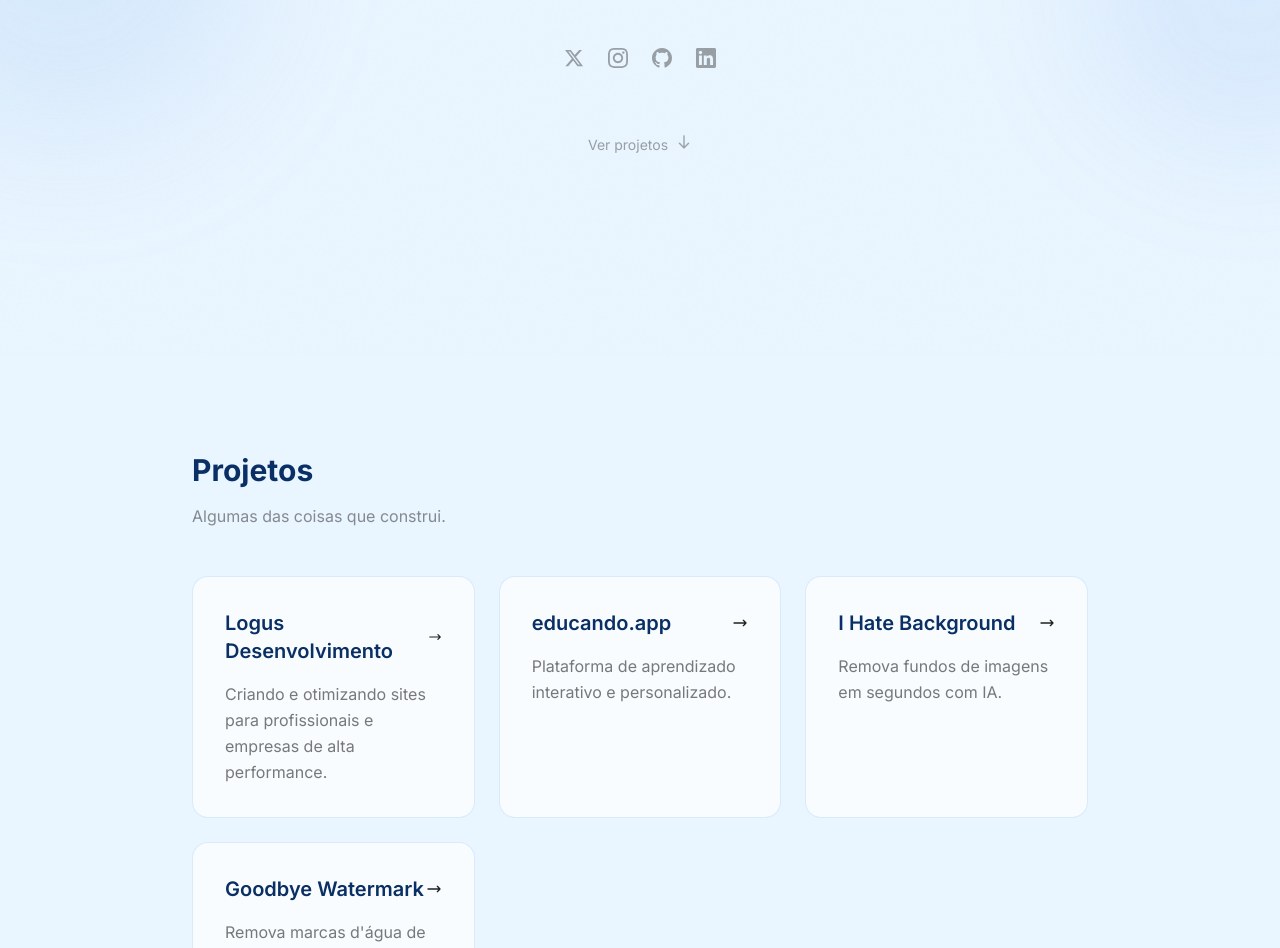
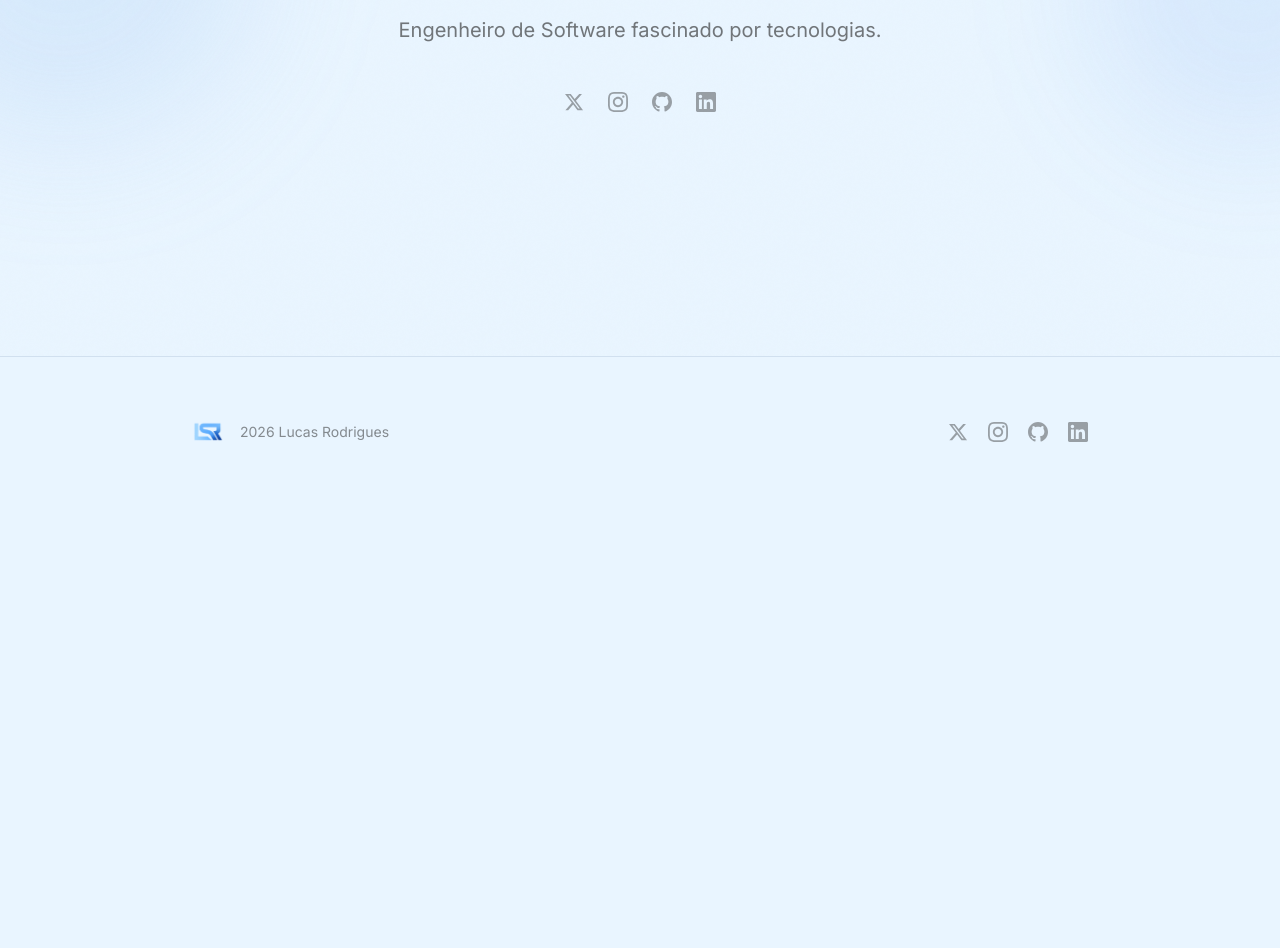
Before and after one commit to LuSrodri/lusrodri.me, a Next.js app: page / in a window 1280 px wide. Shown: the part 444-1392 px from the top of the page. After the commit the page ends 950 px from the top, so only its background shows below. Built offline with nearby package versions, Linux system fonts and the light colour scheme.

Commit message:
fix: remove unused project section and ProjectCard component from Home page

```diff
--- a/app/globals.css
+++ b/app/globals.css
@@ -171,16 +171,6 @@
   border: 1px solid rgba(147, 191, 239, 0.3);
 }
 
-/* Project card hover */
-.project-card {
-  transition: all 0.5s cubic-bezier(0.22, 1, 0.36, 1);
-}
-
-.project-card:hover {
-  transform: translateY(-8px);
-  box-shadow: 0 20px 40px rgba(70, 139, 230, 0.12);
-}
-
 /* Link underline animation */
 .link-underline {
   position: relative;
--- a/app/page.tsx
+++ b/app/page.tsx
@@ -1,27 +1,4 @@
 import Image from "next/image";
-
-const projects = [
-  {
-    name: "Logus Desenvolvimento",
-    url: "https://logus.cloud",
-    description: "Criando e otimizando sites para profissionais e empresas de alta performance.",
-  },
-  {
-    name: "educando.app",
-    url: "https://educando.app",
-    description: "Plataforma de aprendizado interativo e personalizado.",
-  },
-  {
-    name: "I Hate Background",
-    url: "https://ihatebackground.com",
-    description: "Remova fundos de imagens em segundos com IA.",
-  },
-  {
-    name: "Goodbye Watermark",
-    url: "https://goodbyewatermark.com",
-    description: "Remova marcas d'água de imagens facilmente usando inteligência artificial.",
-  },
-];
 
 const socials = [
   {
@@ -61,49 +38,6 @@
     ),
   },
 ];
-
-function ArrowIcon() {
-  return (
-    <svg
-      className="w-4 h-4 transition-transform duration-300 group-hover:translate-x-1"
-      fill="none"
-      viewBox="0 0 24 24"
-      stroke="currentColor"
-      strokeWidth={2}
-    >
-      <path strokeLinecap="round" strokeLinejoin="round" d="M17 8l4 4m0 0l-4 4m4-4H3" />
-    </svg>
-  );
-}
-
-function ProjectCard({
-  project,
-  index,
-}: {
-  project: (typeof projects)[0];
-  index: number;
-}) {
-  return (
-    <a
-      href={project.url}
-      target="_blank"
-      rel="noopener noreferrer"
-      className="group project-card relative overflow-hidden rounded-2xl p-8 glass opacity-0 animate-fade-in-up"
-      style={{ animationDelay: `${0.2 + index * 0.1}s` }}
-    >
-      <div className="absolute inset-0 bg-tufts opacity-0 group-hover:opacity-5 transition-opacity duration-500" />
-      <div className="relative z-10">
-        <div className="flex items-center justify-between mb-4">
-          <h3 className="text-xl font-semibold text-cool group-hover:text-tufts transition-colors duration-300">
-            {project.name}
-          </h3>
-          <ArrowIcon />
-        </div>
-        <p className="text-eerie/60 leading-relaxed">{project.description}</p>
-      </div>
-    </a>
-  );
-}
 
 export default function Home() {
   return (
@@ -155,44 +89,6 @@
               ))}
             </div>
 
-            <div className="mt-16 opacity-0 animate-fade-in delay-500">
-              <a
-                href="#projects"
-                className="inline-flex items-center gap-2 text-sm text-eerie/40 hover:text-tufts transition-colors duration-300"
-              >
-                <span>Ver projetos</span>
-                <svg
-                  className="w-4 h-4 animate-bounce"
-                  fill="none"
-                  viewBox="0 0 24 24"
-                  stroke="currentColor"
-                  strokeWidth={2}
-                >
-                  <path
-                    strokeLinecap="round"
-                    strokeLinejoin="round"
-                    d="M19 14l-7 7m0 0l-7-7m7 7V3"
-                  />
-                </svg>
-              </a>
-            </div>
-          </div>
-        </section>
-
-        <section id="projects" className="px-6 py-24">
-          <div className="max-w-4xl mx-auto">
-            <h2 className="text-3xl font-bold text-cool mb-4 opacity-0 animate-fade-in">
-              Projetos
-            </h2>
-            <p className="text-eerie/50 mb-12 opacity-0 animate-fade-in delay-100">
-              Algumas das coisas que construi.
-            </p>
-
-            <div className="grid gap-6 md:grid-cols-2 lg:grid-cols-3">
-              {projects.map((project, index) => (
-                <ProjectCard key={project.name} project={project} index={index} />
-              ))}
-            </div>
           </div>
         </section>
 
```
